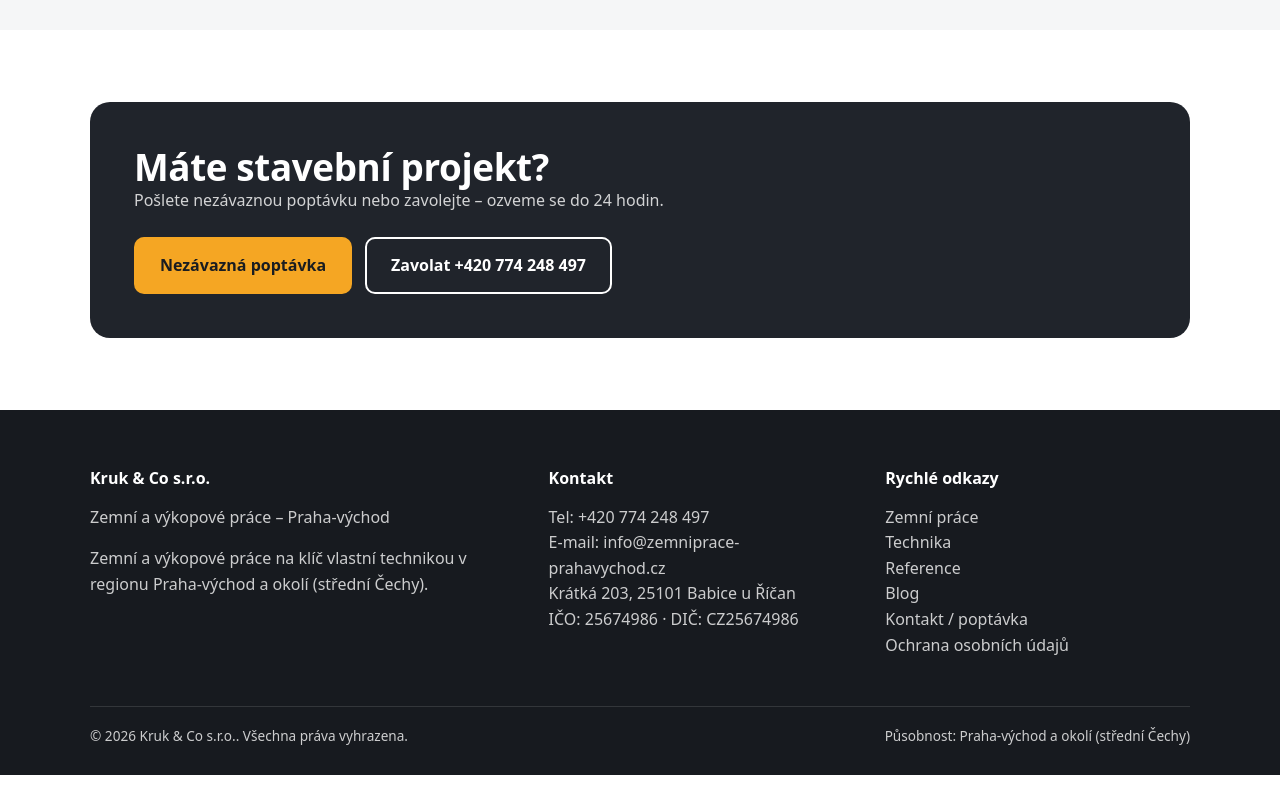
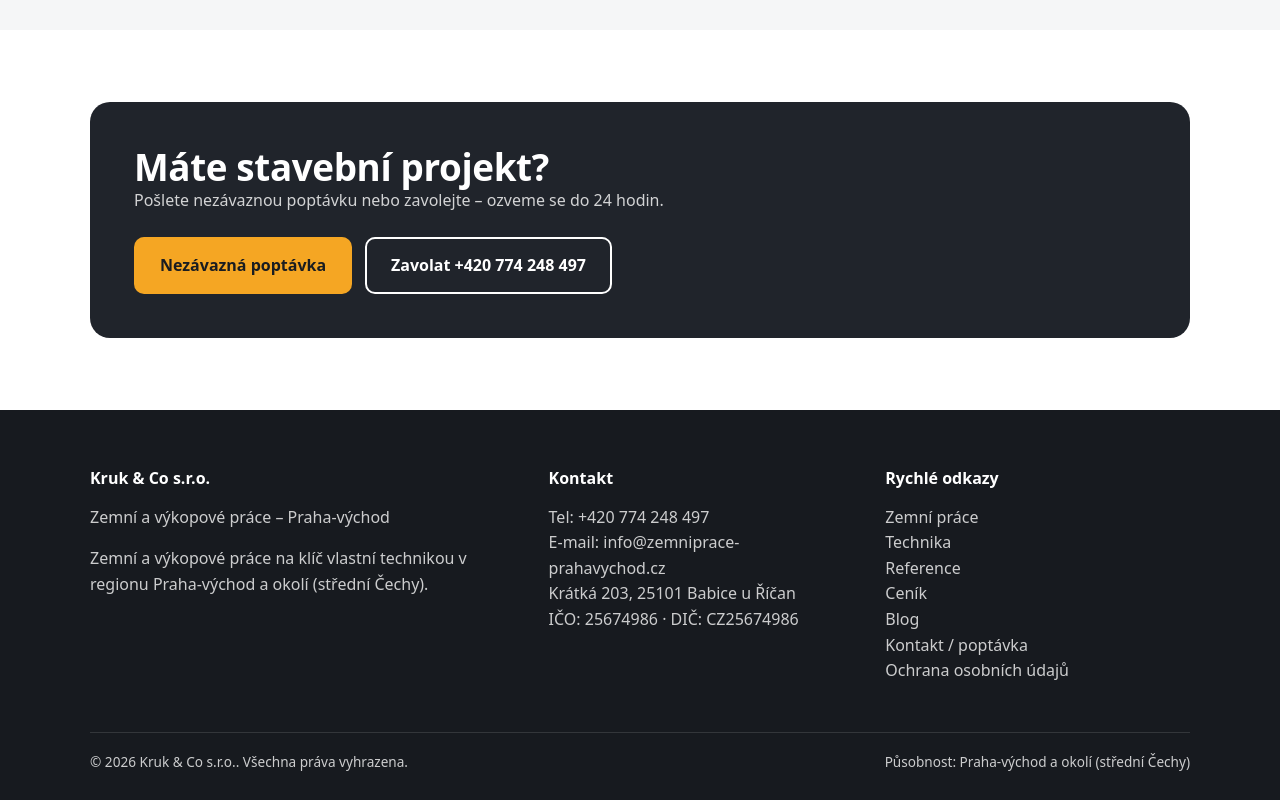
Before and after one commit to Foxxikk/zemni-prace-web, a Next.js app: page / in a window 1280 px wide. Shown: the part 3827-4627 px from the top of the page. Before the commit the page ends 4602 px from the top, so only its background shows below. Built offline with nearby package versions, Linux system fonts and the light colour scheme; no server answers.

Commit message:
Pridani odkazu Cenik do paticky

```diff
--- a/components/Footer.jsx
+++ b/components/Footer.jsx
@@ -26,6 +26,7 @@ export default function Footer() {
               <Link href="/zemni-prace">Zemní práce</Link><br />
               <Link href="/technika">Technika</Link><br />
               <Link href="/reference">Reference</Link><br />
+              <Link href="/cenik">Ceník</Link><br />
               <Link href="/blog">Blog</Link><br />
               <Link href="/kontakt">Kontakt / poptávka</Link><br />
               <Link href="/ochrana-osobnich-udaju">Ochrana osobních údajů</Link>
```
